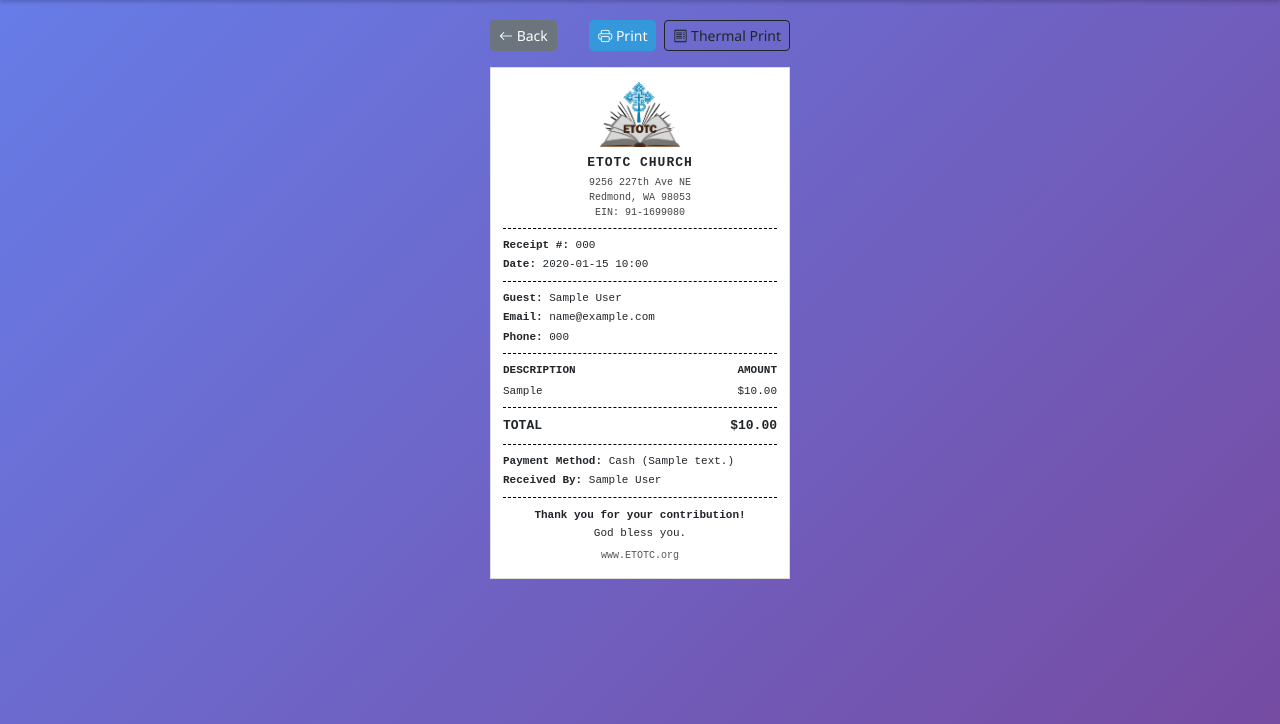
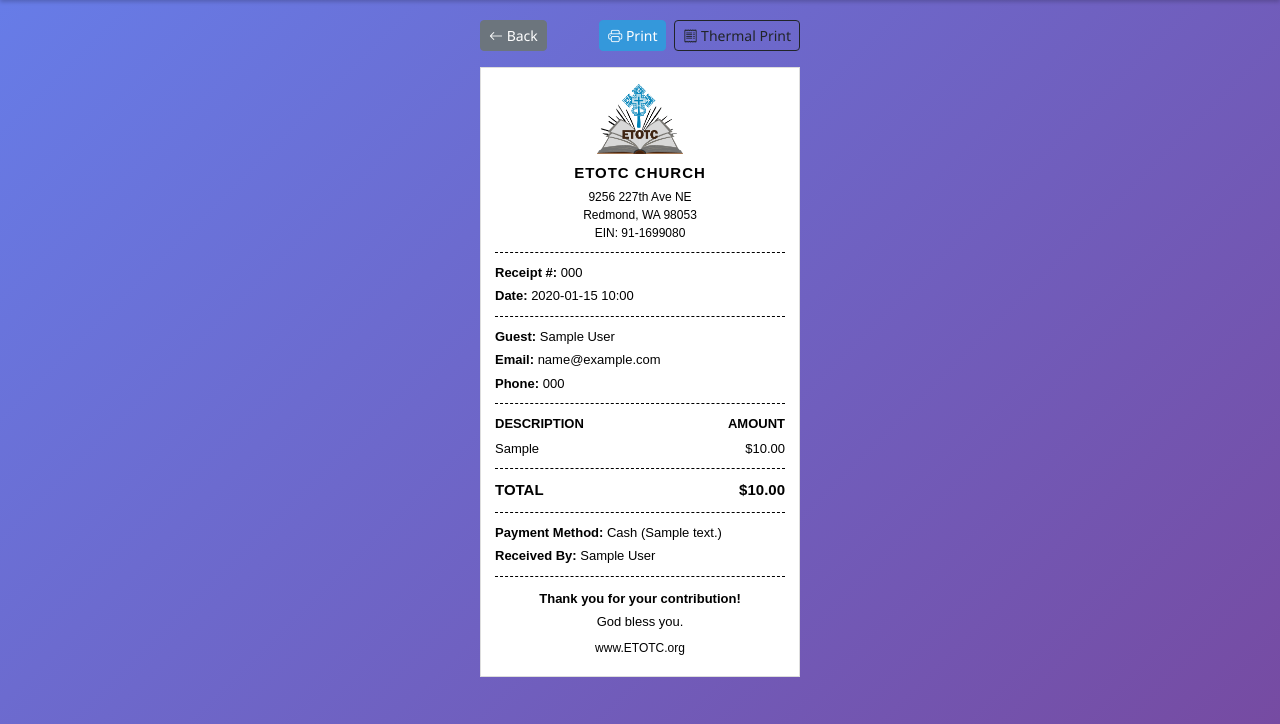
Before and after one commit to leulgeb/ETOTCmembership, a Flask app: page /admin/non-member-transaction/1/receipt in a window 1280 px wide. Shown: the part 76-800 px from the top of the page. Run offline with Flask 3, Linux system fonts and the light colour scheme; the visitor is signed in with stand-in values (Sample User, id 1); tables that the repository leaves empty hold one stand-in row (values such as "Sample post").

Commit message:
Improve receipt print quality by updating font and text size
Update receipt templates to use Arial font, increase text size, and ensure all text is black for better thermal printer output.

Replit-Commit-Author: Agent
Replit-Commit-Session-Id: 689c943c-6a37-4b80-b27e-edd8589da448
Replit-Commit-Checkpoint-Type: full_checkpoint
Replit-Commit-Event-Id: eb016d27-1a5e-46fb-877a-a7265ec72078
Replit-Commit-Screenshot-Url: https://storage.googleapis.com/screenshot-production-us-central1/ea42f84b-dcdc-43bb-ae45-5e05ecbbcf86/689c943c-6a37-4b80-b27e-edd8589da448/CC58BUG
Replit-Helium-Checkpoint-Created: true

```diff
--- a/templates/view_non_member_receipt.html
+++ b/templates/view_non_member_receipt.html
@@ -5,7 +5,7 @@
 {% block content %}
 <div class="row justify-content-center">
     <div class="col-auto">
-        <div class="d-flex justify-content-between align-items-center mb-3 d-print-none" style="max-width: 340px; margin: 0 auto;">
+        <div class="d-flex justify-content-between align-items-center mb-3 d-print-none" style="max-width: 360px; margin: 0 auto;">
             <a href="{{ url_for('non_member_transactions') }}" class="btn btn-secondary btn-sm">
                 <i class="bi bi-arrow-left"></i> Back
             </a>
@@ -20,66 +20,66 @@
             </div>
         </div>
 
-        <div id="printableReceipt" style="width: 300px; padding: 14px 12px; font-family: 'Courier New', Courier, monospace; font-size: 12px; background-color: white; box-sizing: border-box; border: 1px solid #ddd; margin: 0 auto;">
+        <div id="printableReceipt" style="width: 320px; padding: 16px 14px; font-family: Arial, Helvetica, sans-serif; font-size: 14px; color: #000; background-color: white; box-sizing: border-box; border: 1px solid #ddd; margin: 0 auto;">
 
             <!-- Logo & Church Header -->
-            <div style="text-align: center; margin-bottom: 8px;">
-                <img src="{{ url_for('static', filename='images/etotc_logo.png') }}" alt="ETOTC Logo" style="height: 65px; width: auto; display: block; margin: 0 auto 6px;">
-                <div style="font-size: 13px; font-weight: bold; letter-spacing: 1px;">ETOTC CHURCH</div>
-                <div style="font-size: 10px; color: #444; margin-top: 2px;">9256 227th Ave NE</div>
-                <div style="font-size: 10px; color: #444;">Redmond, WA 98053</div>
-                <div style="font-size: 10px; color: #444;">EIN: 91-1699080</div>
+            <div style="text-align: center; margin-bottom: 10px;">
+                <img src="{{ url_for('static', filename='images/etotc_logo.png') }}" alt="ETOTC Logo" style="height: 70px; width: auto; display: block; margin: 0 auto 8px;">
+                <div style="font-size: 15px; font-weight: bold; letter-spacing: 1px; color: #000;">ETOTC CHURCH</div>
+                <div style="font-size: 12px; color: #000; margin-top: 3px;">9256 227th Ave NE</div>
+                <div style="font-size: 12px; color: #000;">Redmond, WA 98053</div>
+                <div style="font-size: 12px; color: #000;">EIN: 91-1699080</div>
             </div>
 
-            <div style="border-top: 1px dashed #000; margin: 8px 0;"></div>
+            <div style="border-top: 1px dashed #000; margin: 10px 0;"></div>
 
             <!-- Receipt # and Date -->
-            <div style="font-size: 11px; margin-bottom: 3px;"><strong>Receipt #:</strong> {{ receipt.receipt_number }}</div>
-            <div style="font-size: 11px; margin-bottom: 3px;"><strong>Date:</strong> {{ receipt.date }}</div>
+            <div style="font-size: 13px; margin-bottom: 4px;"><strong>Receipt #:</strong> {{ receipt.receipt_number }}</div>
+            <div style="font-size: 13px; margin-bottom: 4px;"><strong>Date:</strong> {{ receipt.date }}</div>
 
-            <div style="border-top: 1px dashed #000; margin: 8px 0;"></div>
+            <div style="border-top: 1px dashed #000; margin: 10px 0;"></div>
 
             <!-- Guest Info -->
-            <div style="font-size: 11px; margin-bottom: 3px;"><strong>Guest:</strong> {{ receipt.name }}</div>
-            {% if receipt.email %}<div style="font-size: 11px; margin-bottom: 3px;"><strong>Email:</strong> {{ receipt.email }}</div>{% endif %}
-            {% if receipt.phone %}<div style="font-size: 11px; margin-bottom: 3px;"><strong>Phone:</strong> {{ receipt.phone }}</div>{% endif %}
+            <div style="font-size: 13px; margin-bottom: 4px;"><strong>Guest:</strong> {{ receipt.name }}</div>
+            {% if receipt.email %}<div style="font-size: 13px; margin-bottom: 4px;"><strong>Email:</strong> {{ receipt.email }}</div>{% endif %}
+            {% if receipt.phone %}<div style="font-size: 13px; margin-bottom: 4px;"><strong>Phone:</strong> {{ receipt.phone }}</div>{% endif %}
 
-            <div style="border-top: 1px dashed #000; margin: 8px 0;"></div>
+            <div style="border-top: 1px dashed #000; margin: 10px 0;"></div>
 
             <!-- Payment Lines Header -->
-            <div style="display: flex; justify-content: space-between; font-size: 11px; font-weight: bold; margin-bottom: 4px;">
+            <div style="display: flex; justify-content: space-between; font-size: 13px; font-weight: bold; margin-bottom: 5px;">
                 <span>DESCRIPTION</span><span>AMOUNT</span>
             </div>
 
             <!-- Line Items -->
             {% for item in receipt.line_items %}
-            <div style="display: flex; justify-content: space-between; font-size: 11px; margin-bottom: 3px;">
+            <div style="display: flex; justify-content: space-between; font-size: 13px; margin-bottom: 4px;">
                 <span>{{ item.description }}</span>
                 <span>${{ "%.2f"|format(item.amount) }}</span>
             </div>
             {% endfor %}
 
-            <div style="border-top: 1px dashed #000; margin: 8px 0;"></div>
+            <div style="border-top: 1px dashed #000; margin: 10px 0;"></div>
 
             <!-- Total -->
-            <div style="display: flex; justify-content: space-between; font-size: 13px; font-weight: bold; margin-bottom: 4px;">
+            <div style="display: flex; justify-content: space-between; font-size: 15px; font-weight: bold; margin-bottom: 5px;">
                 <span>TOTAL</span>
                 <span>${{ "%.2f"|format(receipt.total) }}</span>
             </div>
 
-            <div style="border-top: 1px dashed #000; margin: 8px 0;"></div>
+            <div style="border-top: 1px dashed #000; margin: 10px 0;"></div>
 
             <!-- Payment Method & Received By -->
-            <div style="font-size: 11px; margin-bottom: 3px;"><strong>Payment Method:</strong> {{ receipt.payment_method|title|replace('_', ' ') }}{% if receipt.payment_comment %} ({{ receipt.payment_comment }}){% endif %}</div>
-            <div style="font-size: 11px; margin-bottom: 4px;"><strong>Received By:</strong> {{ receipt.processed_by }}</div>
+            <div style="font-size: 13px; margin-bottom: 4px;"><strong>Payment Method:</strong> {{ receipt.payment_method|title|replace('_', ' ') }}{% if receipt.payment_comment %} ({{ receipt.payment_comment }}){% endif %}</div>
+            <div style="font-size: 13px; margin-bottom: 5px;"><strong>Received By:</strong> {{ receipt.processed_by }}</div>
 
-            <div style="border-top: 1px dashed #000; margin: 8px 0;"></div>
+            <div style="border-top: 1px dashed #000; margin: 10px 0;"></div>
 
             <!-- Footer -->
-            <div style="text-align: center; font-size: 11px; line-height: 1.7;">
+            <div style="text-align: center; font-size: 13px; line-height: 1.8; color: #000;">
                 <div style="font-weight: bold;">Thank you for your contribution!</div>
                 <div>God bless you.</div>
-                <div style="margin-top: 4px; font-size: 10px; color: #555;">www.ETOTC.org</div>
+                <div style="margin-top: 5px; font-size: 12px;">www.ETOTC.org</div>
             </div>
 
         </div>
@@ -137,8 +137,9 @@ function showThermalToast(success, message) {
         border: none !important;
         width: 80mm !important;
         margin: 0 !important;
-        padding: 6px !important;
-        font-size: 11px !important;
+        padding: 8px !important;
+        font-size: 13px !important;
+        color: #000 !important;
     }
 }
 </style>
```
Also changed, not shown: templates/member_details.html (+24 -24 lines), templates/view_receipt.html (+28 -27 lines).
